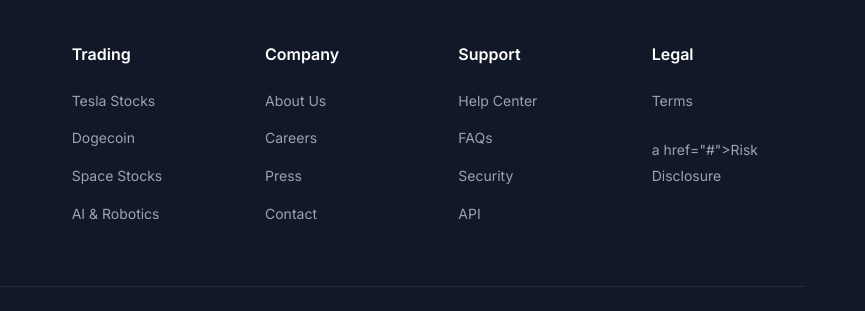
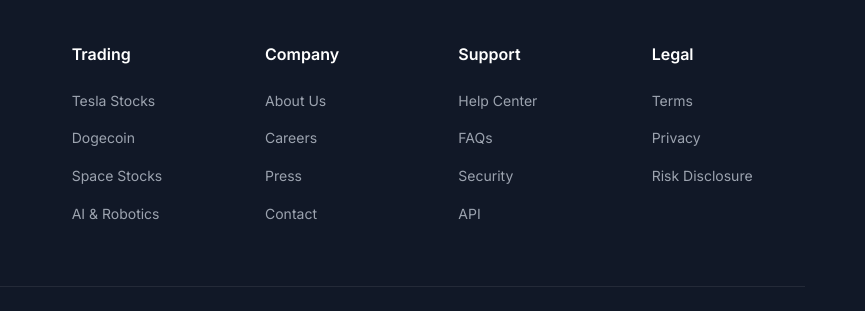
Before and after one commit to tyxunknwn/nexustrade-broker, a plain HTML site: page index.html in a window 1280 px wide. Shown: the part 5045-5356 px from the top of the page, 415-1280 px from the left. Drawn offline with Linux system fonts and the light colour scheme.

Commit message:
Fixed broken HTML tag in footer

```diff
--- a/index.html
+++ b/index.html
@@ -387,7 +387,7 @@
                         <div class="footer-column"><h4>Trading</h4><ul><li><a href="#">Tesla Stocks</a></li><li><a href="#">Dogecoin</a></li><li><a href="#">Space Stocks</a></li><li><a href="#">AI & Robotics</a></li></ul></div>
                         <div class="footer-column"><h4>Company</h4><ul><li><a href="#">About Us</a></li><li><a href="#">Careers</a></li><li><a href="#">Press</a></li><li><a href="#">Contact</a></li></ul></div>
                         <div class="footer-column"><h4>Support</h4><ul><li><a href="#">Help Center</a></li><li><a href="#">FAQs</a></li><li><a href="#">Security</a></li><li><a href="#">API</a></li></ul></div>
-                        <div class="footer-column"><h4>Legal</h4><ul><li><a href="#">Terms</a></li><li><Privacy</a></li><li><a href="#">a href="#">Risk Disclosure</a></li></ul></div>
+<div class="footer-column"><h4>Legal</h4><ul><li><a href="#">Terms</a></li><li><a href="#">Privacy</a></li><li><a href="#">Risk Disclosure</a></li></ul></div>
                     </div>
                 </div>
                 <div class="footer-bottom">
```
